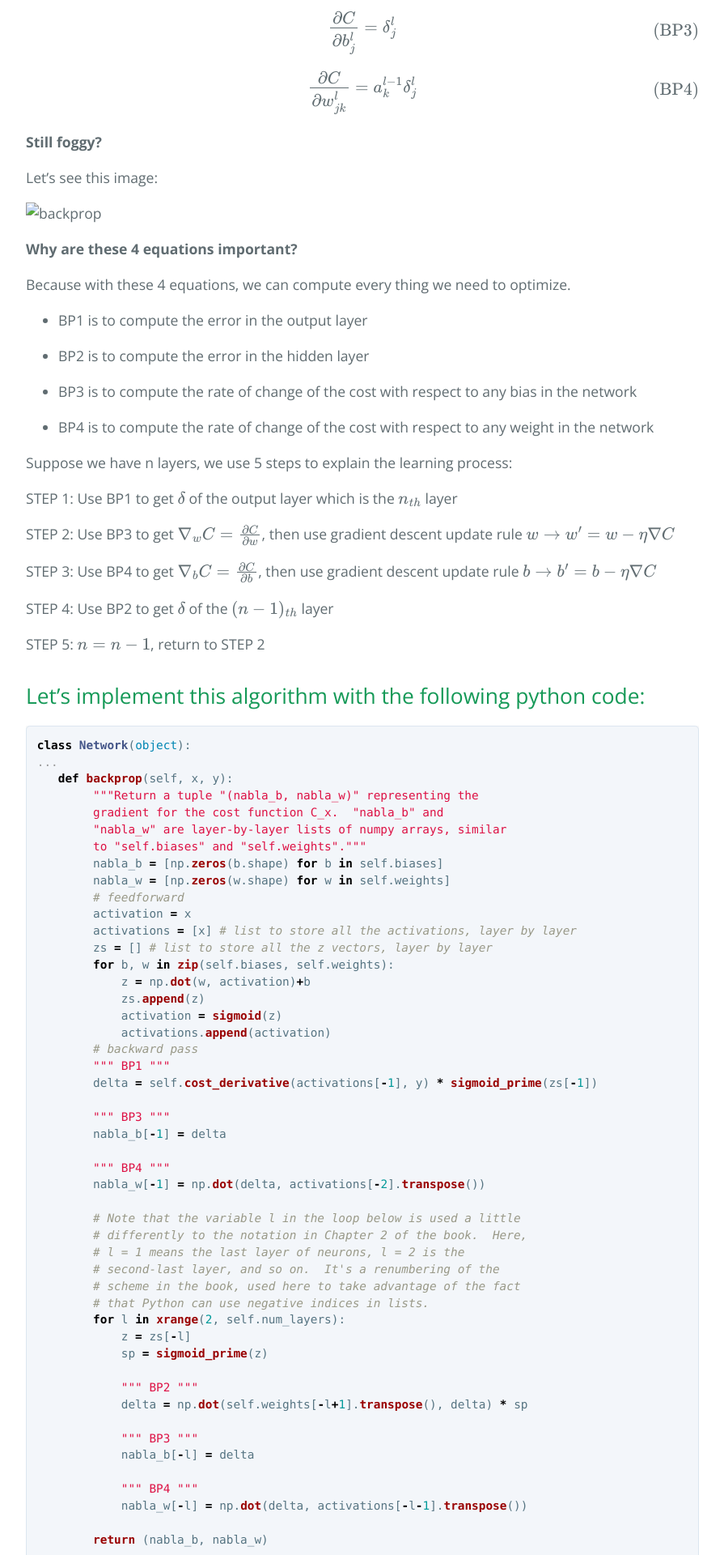
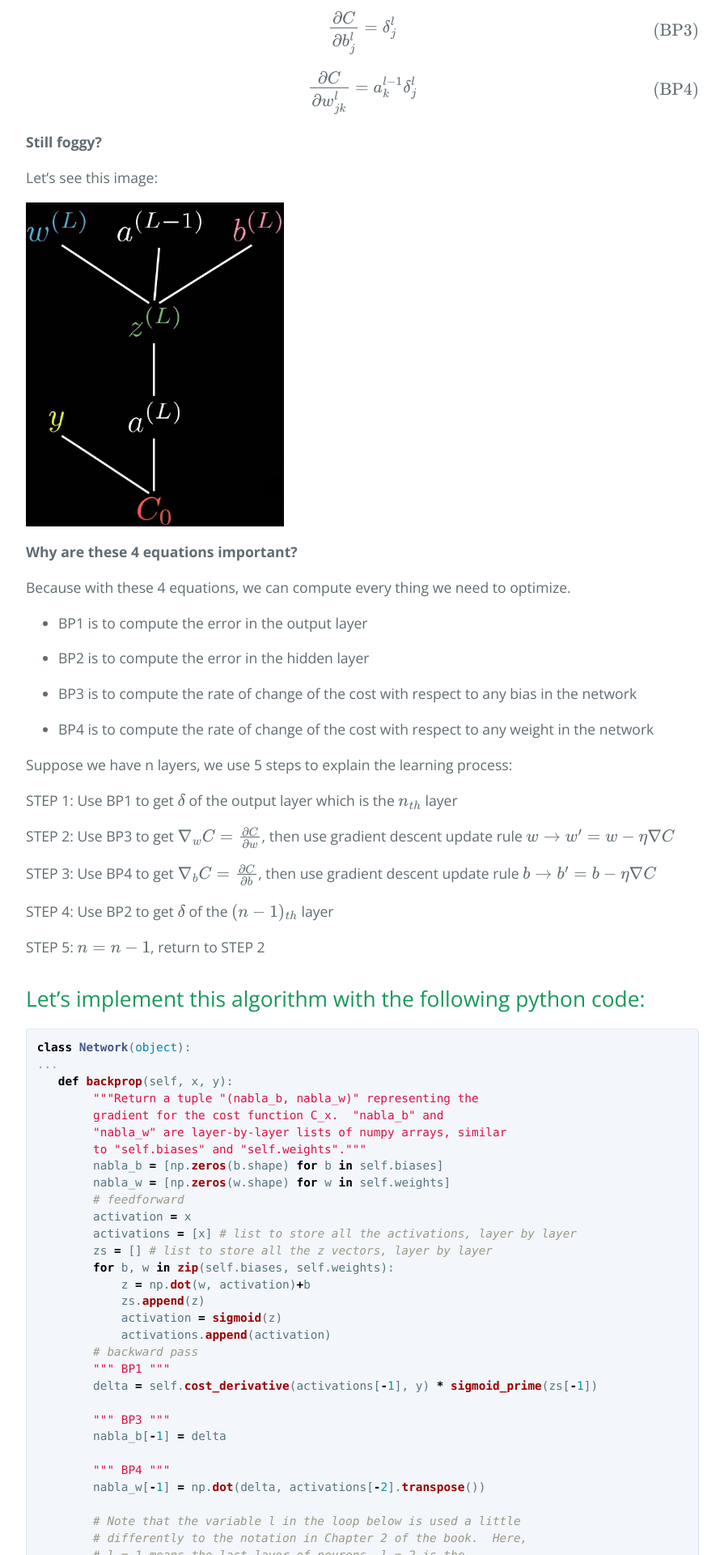
Before and after one commit to zikuicai/zikuicai.github.io, a Jekyll site: the page built from _posts/2017-12-28-backprop.md, in a window 1280 px wide. Shown: the part 1685-3605 px from the top of the page at 81% size, without its empty margins (192-1087 px from the left). Built offline with Jekyll 4.4.1, drawn with Linux system fonts in a browser that asks for light colours; formulas are drawn with MathJax 3.

Commit message:
Update 2017-12-28-backprop.md

```diff
--- a/_posts/2017-12-28-backprop.md
+++ b/_posts/2017-12-28-backprop.md
@@ -61,7 +61,8 @@ Let's see the 4 equations:
 
 Let's see this image:
 
-![backprop](./fig/backprob.png)
+<img src="/fig/backprob.png" alt=" " align="middle" height="400">
+
 
 **Why are these 4 equations important?**
 
```
